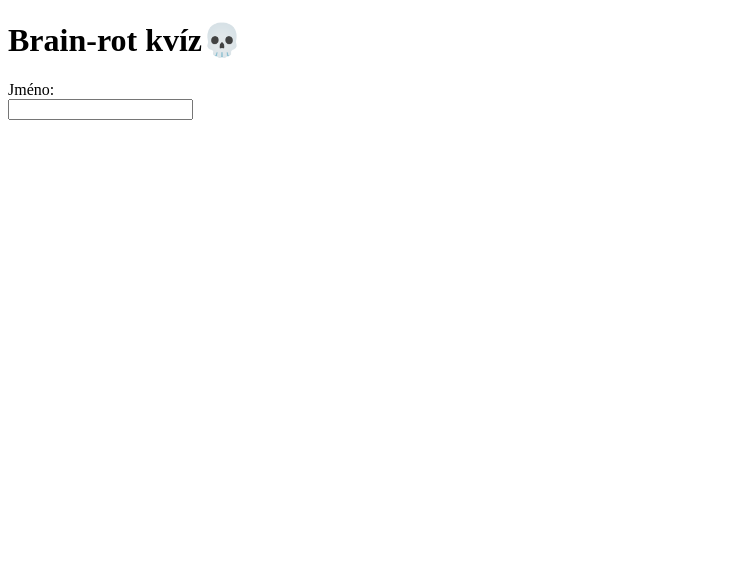
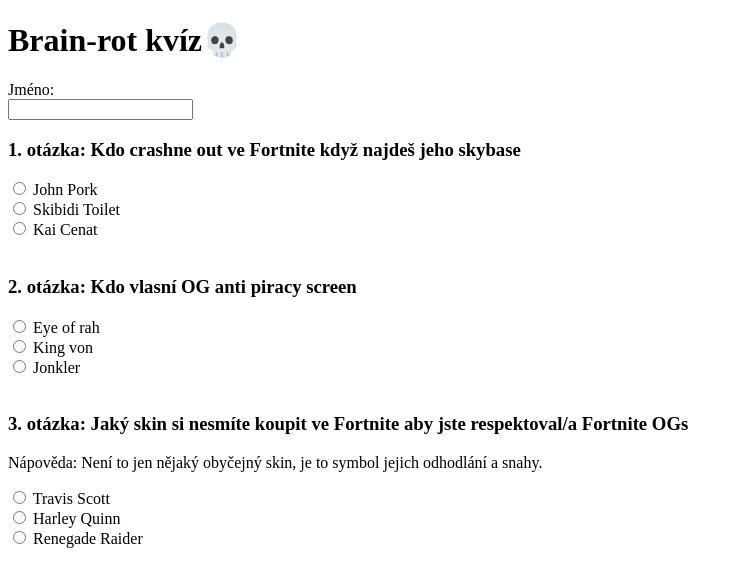
Before and after one commit to filip-lastovka/webovky, a plain HTML site: page index.html in a window 1280 px wide. Shown: the whole page, without its empty margins (0-743 px from the left). Drawn offline with Linux system fonts and the light colour scheme.

Commit message:
3 otázky

```diff
--- a/index.html
+++ b/index.html
@@ -1,15 +1,52 @@
 <!DOCTYPE html>
 <html lang="en">
-</head>
-<body>
+<head>
     <meta charset="UTF-8">
     <meta name="viewport" content="width=device-width, initial-scale=1.0">
     <title>Můj nadpis</title>
 </head>
 <body>
     <h1>Brain-rot kvíz💀</h1>
-</head>
-<body>
- <form>
-    <label for="first_name">Jméno:</label><br/>
-     <input type="text" id="first_name" name="firstName" />
+    <form>
+        <label for="first_name">Jméno:</label><br/>
+        <input type="text" id="first_name" name="firstName"/>
+
+        <br/>
+        <h3><strong>1. otázka: Kdo crashne out ve Fortnite když najdeš jeho skybase</strong></h3>
+
+        <input type="radio" id="checkJohnPork" name="foodChoice" value="JohnPork"/>
+        <label for="checkJohnPork">John Pork</label><br/>
+
+        <input type="radio" id="checkSkibidiToilez" name="foodChoice" value="SkibidiToilet"/>
+        <label for="checkSkibidiToilez">Skibidi Toilet</label><br/>
+
+        <input type="radio" id="checkKaiCenat" name="foodChoice" value="KaiCenat"/>
+        <label for="checkKaiCenat">Kai Cenat</label><br/>
+
+        <br/>
+        <h3><strong>2. otázka: Kdo vlasní OG anti piracy screen</strong></h3>
+
+        <input type="radio" id="checkJohnPork" name="foodChoice" value="JohnPork"/>
+        <label for="checkJohnPork">Eye of rah</label><br/>
+
+        <input type="radio" id="checkSkibidiToilez" name="foodChoice" value="SkibidiToilet"/>
+        <label for="checkSkibidiToilez">King von</label><br/>
+
+        <input type="radio" id="checkSkibidiToilez" name="foodChoice" value="SkibidiToilet"/>
+        <label for="checkSkibidiToilez">Jonkler</label><br/>
+
+        <br/>
+        <h3><strong>3. otázka: Jaký skin si nesmíte koupit ve Fortnite aby jste respektoval/a Fortnite OGs</strong></h3>
+            <p class="hint-text">Nápověda: Není to jen nějaký obyčejný skin, je to symbol jejich odhodlání a snahy.</p>
+
+        <input type="radio" id="checkJohnPork" name="foodChoice" value="JohnPork"/>
+        <label for="checkJohnPork">Travis Scott</label><br/>
+
+        <input type="radio" id="checkSkibidiToilez" name="foodChoice" value="SkibidiToilet"/>
+        <label for="checkSkibidiToilez">Harley Quinn</label><br/>
+
+        <input type="radio" id="checkSkibidiToilez" name="foodChoice" value="SkibidiToilet"/>
+        <label for="checkSkibidiToilez">Renegade Raider</label><br/>
+    </form>
+</body>
+</html>
```
